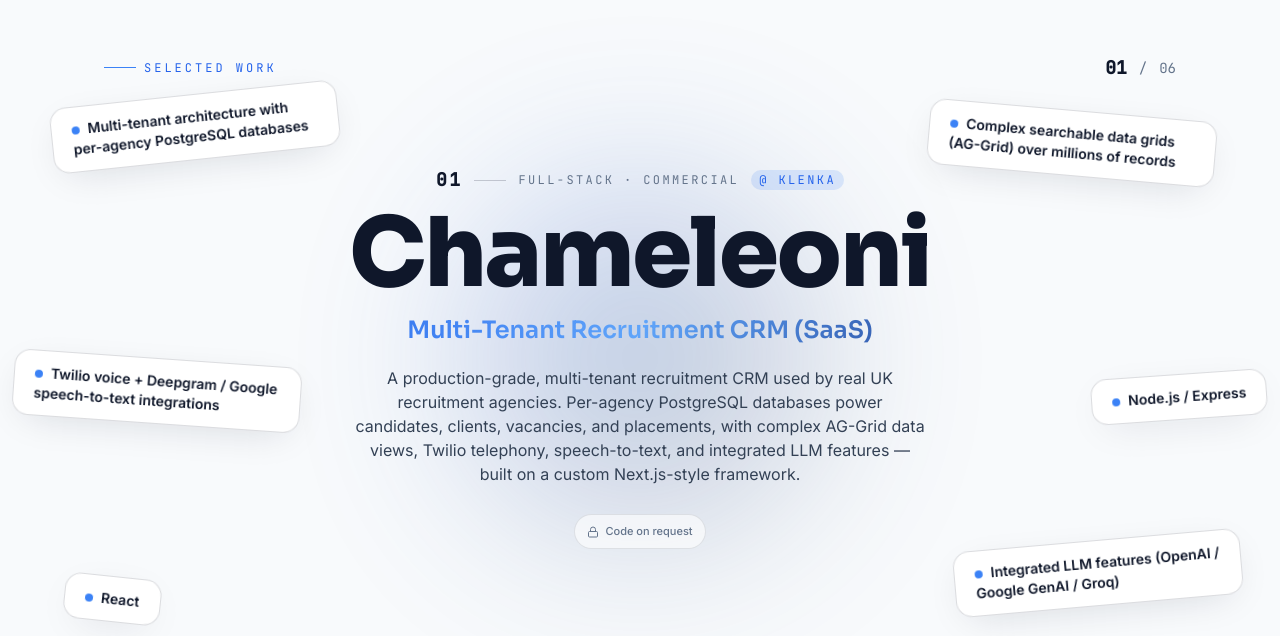
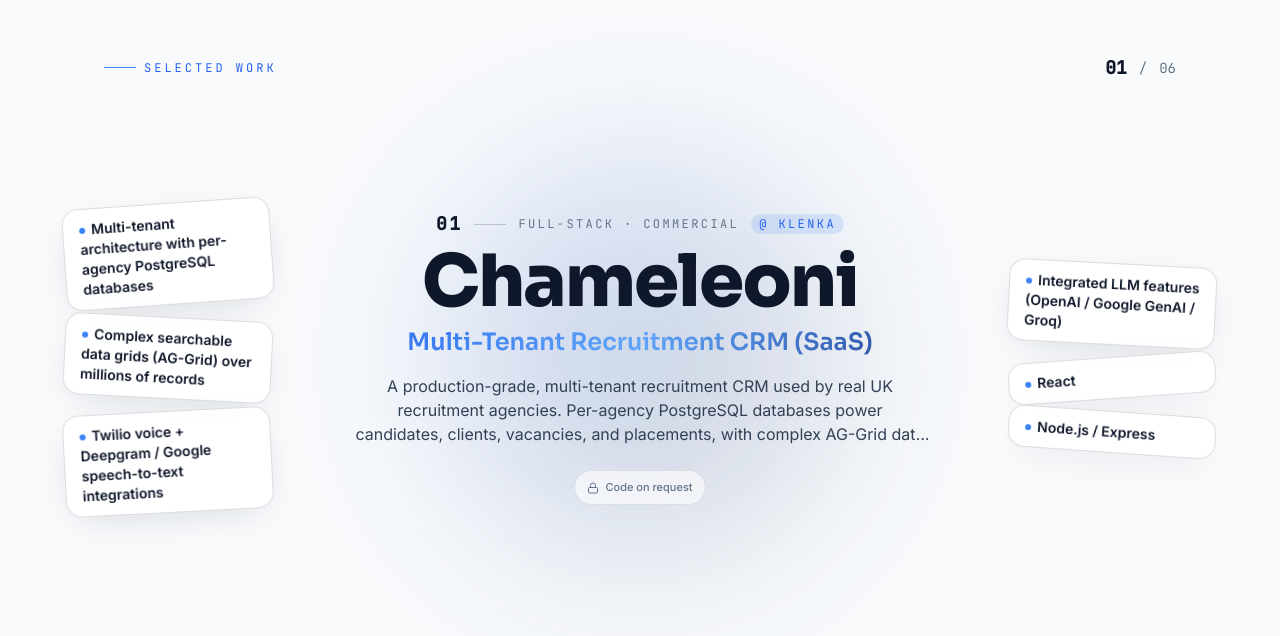
Before and after one commit to MarwanMesbah18/MarwanMesbah18.github.io, a React (Vite) app: page / in a window 1280 px wide. Shown: the part 1744-2380 px from the top of the page. Built offline with nearby package versions, Linux system fonts and the light colour scheme.

Commit message:
Center project stage vertically; flank chips beside card (closer, no overlap); compact card for full visibility

```diff
--- a/src/components/Projects.jsx
+++ b/src/components/Projects.jsx
@@ -8,17 +8,6 @@
 
 const HOLD_MS = 1000 // each project is "held" — inputs ignored for this long after a move
 
-// Scatter positions for the floating chips — kept in the safe side margins,
-// only shown on wide (xl+) screens so they never overlap the centered title.
-const SPOTS = [
-  { top: '17%', left: '4%', rot: -6 },
-  { top: '19%', right: '5%', rot: 5 },
-  { top: '50%', left: '1%', rot: 4 },
-  { bottom: '19%', right: '3%', rot: -5 },
-  { bottom: '17%', left: '5%', rot: 6 },
-  { top: '52%', right: '1%', rot: -4 },
-]
-
 const container = {
   initial: {},
   animate: { transition: { staggerChildren: 0.07, delayChildren: 0.04 } },
@@ -26,7 +15,7 @@
 }
 
 const item = {
-  initial: { opacity: 0, y: 26, scale: 0.92, filter: 'blur(8px)' },
+  initial: { opacity: 0, y: 22, scale: 0.94, filter: 'blur(8px)' },
   animate: {
     opacity: 1,
     y: 0,
@@ -34,7 +23,7 @@
     filter: 'blur(0px)',
     transition: { duration: 0.5, ease: [0.22, 1, 0.36, 1] },
   },
-  exit: { opacity: 0, y: -16, scale: 0.96, filter: 'blur(8px)', transition: { duration: 0.3 } },
+  exit: { opacity: 0, y: -14, scale: 0.96, filter: 'blur(8px)', transition: { duration: 0.3 } },
 }
 
 function GithubIcon() {
@@ -45,62 +34,81 @@
   )
 }
 
+function Chip({ text, rotate, align }) {
+  return (
+    <motion.span
+      variants={item}
+      style={{ rotate: `${rotate}deg`, alignSelf: align }}
+      className="inline-block w-full max-w-[15rem] rounded-2xl border border-ink/15 bg-surface/90 px-4 py-2.5 text-xs font-semibold text-ink shadow-card backdrop-blur-md sm:text-sm"
+    >
+      <span className="mr-1.5 inline-block h-1.5 w-1.5 rounded-full bg-brand-500 align-middle" />
+      {text}
+    </motion.span>
+  )
+}
+
 function ProjectStage({ p, index }) {
-  const scatter = [...p.highlights.slice(0, 4), ...p.tech.slice(0, 2)].slice(0, SPOTS.length)
+  // Split the highlight + tech snippets into two flanking columns (wide screens).
+  const snippets = [...p.highlights.slice(0, 4), ...p.tech.slice(0, 2)]
+  const left = snippets.slice(0, Math.ceil(snippets.length / 2))
+  const right = snippets.slice(Math.ceil(snippets.length / 2))
+  const rotL = [-4, 3, -3]
+  const rotR = [3, -4, 4]
 
   return (
-    <>
-      {/* Center composition */}
-      <div className="absolute inset-0 grid place-items-center px-6">
+    <div className="absolute inset-0 flex items-center justify-center px-5 py-24 sm:px-6 sm:py-20">
       <motion.div
         variants={container}
         initial="initial"
         animate="animate"
         exit="exit"
-          className="relative w-full max-w-3xl text-center"
+        className="relative flex w-full max-w-6xl items-center justify-center gap-3 xl:gap-8"
       >
+        {/* glow */}
         <div
-            className={`pointer-events-none absolute left-1/2 top-1/2 -z-10 h-[22rem] w-[22rem] -translate-x-1/2 -translate-y-1/2 rounded-full bg-gradient-to-br ${p.accent} opacity-25 blur-[90px] dark:opacity-30`}
+          className={`pointer-events-none absolute left-1/2 top-1/2 -z-10 h-[24rem] w-[24rem] -translate-x-1/2 -translate-y-1/2 rounded-full bg-gradient-to-br ${p.accent} opacity-20 blur-[90px] dark:opacity-25`}
         />
 
+        {/* Left flank — wide screens only */}
+        <div className="hidden w-48 flex-col gap-3 lg:flex xl:w-56">
+          {left.map((s, i) => (
+            <Chip key={i} text={s} rotate={rotL[i % rotL.length]} align={i % 2 ? 'self-start' : 'self-end'} />
+          ))}
+        </div>
+
+        {/* Center card */}
+        <div className="w-full max-w-3xl text-center xl:max-w-2xl">
           <motion.div
             variants={item}
-            className="mb-3 flex items-center justify-center gap-2 font-mono text-[10px] uppercase tracking-[0.2em] text-ink-muted sm:gap-3 sm:text-xs"
+            className="mb-2 flex items-center justify-center gap-2 font-mono text-[10px] uppercase tracking-[0.2em] text-ink-muted sm:gap-3 sm:text-xs"
           >
-            <span className="text-base font-bold text-ink sm:text-lg">
-              {String(index + 1).padStart(2, '0')}
-            </span>
+            <span className="text-base font-bold text-ink sm:text-lg">{String(index + 1).padStart(2, '0')}</span>
             <span className="h-px w-6 bg-ink/20 sm:w-8" />
             <span className="hidden sm:inline">{p.category}</span>
             {p.flag && (
-              <span className="rounded-full bg-brand-500/15 px-2 py-0.5 text-brand-600 dark:text-brand-300">
-                {p.flag}
-              </span>
+              <span className="rounded-full bg-brand-500/15 px-2 py-0.5 text-brand-600 dark:text-brand-300">{p.flag}</span>
             )}
           </motion.div>
 
           <motion.h2
             variants={item}
-            className="font-display text-4xl font-extrabold leading-[0.95] tracking-tight text-ink sm:text-6xl md:text-8xl"
+            className="font-display text-4xl font-extrabold leading-[0.98] tracking-tight text-ink sm:text-5xl md:text-6xl xl:text-7xl"
           >
             {p.title}
           </motion.h2>
 
-          <motion.p
-            variants={item}
-            className="mt-2 font-display text-base font-semibold text-gradient sm:mt-3 sm:text-2xl"
-          >
+          <motion.p variants={item} className="mt-2 font-display text-base font-semibold text-gradient sm:text-xl md:text-2xl">
             {p.subtitle}
           </motion.p>
 
           <motion.p
             variants={item}
-            className="mx-auto mt-3 max-w-xl text-xs leading-relaxed text-ink-soft sm:mt-5 sm:text-base"
+            className="mx-auto mt-3 max-w-xl text-xs leading-relaxed text-ink-soft line-clamp-3 sm:mt-4 sm:text-sm md:text-base"
           >
             {p.description}
           </motion.p>
 
-          {/* Inline highlights — cohesive block shown below xl (mobile/tablet/narrow windows) */}
+          {/* Inline highlights — shown below xl (mobile / tablet / narrow laptop) */}
           <motion.div variants={item} className="mt-4 flex flex-col items-center gap-3 xl:hidden">
             <ul className="grid max-w-md gap-1.5 text-left">
               {p.highlights.slice(0, 2).map((h, j) => (
@@ -121,7 +129,7 @@
             </div>
           </motion.div>
 
-          <motion.div variants={item} className="mt-5 flex flex-wrap items-center justify-center gap-2 sm:mt-7">
+          <motion.div variants={item} className="mt-4 flex flex-wrap items-center justify-center gap-2 sm:mt-6">
             {p.links.map((l) => (
               <a key={l.href} href={l.href} target="_blank" rel="noreferrer" className="btn-primary px-4 py-2 text-xs sm:px-5 sm:py-2.5 sm:text-sm">
                 <GithubIcon />
@@ -138,34 +146,16 @@
               </span>
             )}
           </motion.div>
+        </div>
+
+        {/* Right flank — wide screens only */}
+        <div className="hidden w-48 flex-col gap-3 lg:flex xl:w-56">
+          {right.map((s, i) => (
+            <Chip key={i} text={s} rotate={rotR[i % rotR.length]} align={i % 2 ? 'self-end' : 'self-start'} />
+          ))}
+        </div>
       </motion.div>
     </div>
-
-      {/* Scattered chips — wide desktop only (xl+), positioned in the side margins */}
-      <div className="pointer-events-none absolute inset-0 hidden xl:block">
-        {scatter.map((s, i) => {
-          const spot = SPOTS[i % SPOTS.length]
-          return (
-            <motion.span
-              key={i}
-              variants={item}
-              style={{
-                position: 'absolute',
-                top: spot.top,
-                left: spot.left,
-                right: spot.right,
-                bottom: spot.bottom,
-                rotate: `${spot.rot}deg`,
-              }}
-              className="max-w-[18rem] rounded-2xl border border-ink/15 bg-surface/90 px-5 py-3 text-sm font-semibold text-ink shadow-card backdrop-blur-md"
-            >
-              <span className="mr-2 inline-block h-2 w-2 rounded-full bg-brand-500 align-middle" />
-              {s}
-            </motion.span>
-          )
-        })}
-      </div>
-    </>
   )
 }
 
@@ -174,7 +164,6 @@
   const lenis = useLenis()
   const [active, setActive] = useState(0)
   const N = projects.length
-  // mutable state used inside event handlers (avoids stale closures)
   const stateRef = useRef({ active: 0, locked: false, lastNav: 0, exiting: false })
 
   useEffect(() => {
@@ -192,7 +181,6 @@
 
       const next = s.active + dir
       if (next < 0 || next > N - 1) {
-        // boundary — release the trap and scroll to the neighbouring section
         if (s.exiting) return
         s.exiting = true
         s.locked = false
@@ -243,7 +231,6 @@
       }
     }
 
-    // Release the trap when the user clicks any in-page anchor (navbar / CTA).
     const onAnchorClickCapture = (e) => {
       if (!stateRef.current.locked) return
       const a = e.target.closest('a[href^="#"]')
@@ -252,7 +239,6 @@
       if (lenis) lenis.start()
     }
 
-    // Trap the section once it fills the viewport.
     const io = new IntersectionObserver(
       (entries) => {
         const s = stateRef.current
@@ -260,7 +246,7 @@
         if (entry.intersectionRatio >= 0.85 && !s.exiting) {
           if (!s.locked) {
             s.locked = true
-            s.lastNav = 0 // allow the first move to feel responsive on entry
+            s.lastNav = 0
             if (lenis) lenis.stop()
           }
         }
@@ -291,7 +277,6 @@
 
   return (
     <section id="projects" ref={sectionRef} className="relative h-[100svh] w-full overflow-hidden">
-      {/* HUD */}
       <div className="container-px pointer-events-none absolute inset-x-0 top-20 z-20 flex items-center justify-between sm:top-24">
         <div className="eyebrow">
           <span className="h-px w-8 bg-brand-500" /> Selected work
@@ -307,7 +292,6 @@
         <ProjectStage key={active} p={p} index={active} />
       </AnimatePresence>
 
-      {/* progress dots */}
       <div className="pointer-events-none absolute inset-x-0 bottom-6 z-10 flex justify-center gap-1.5">
         {projects.map((pr, i) => (
           <span
```
Lines whose indentation alone changed are shown as unchanged.
